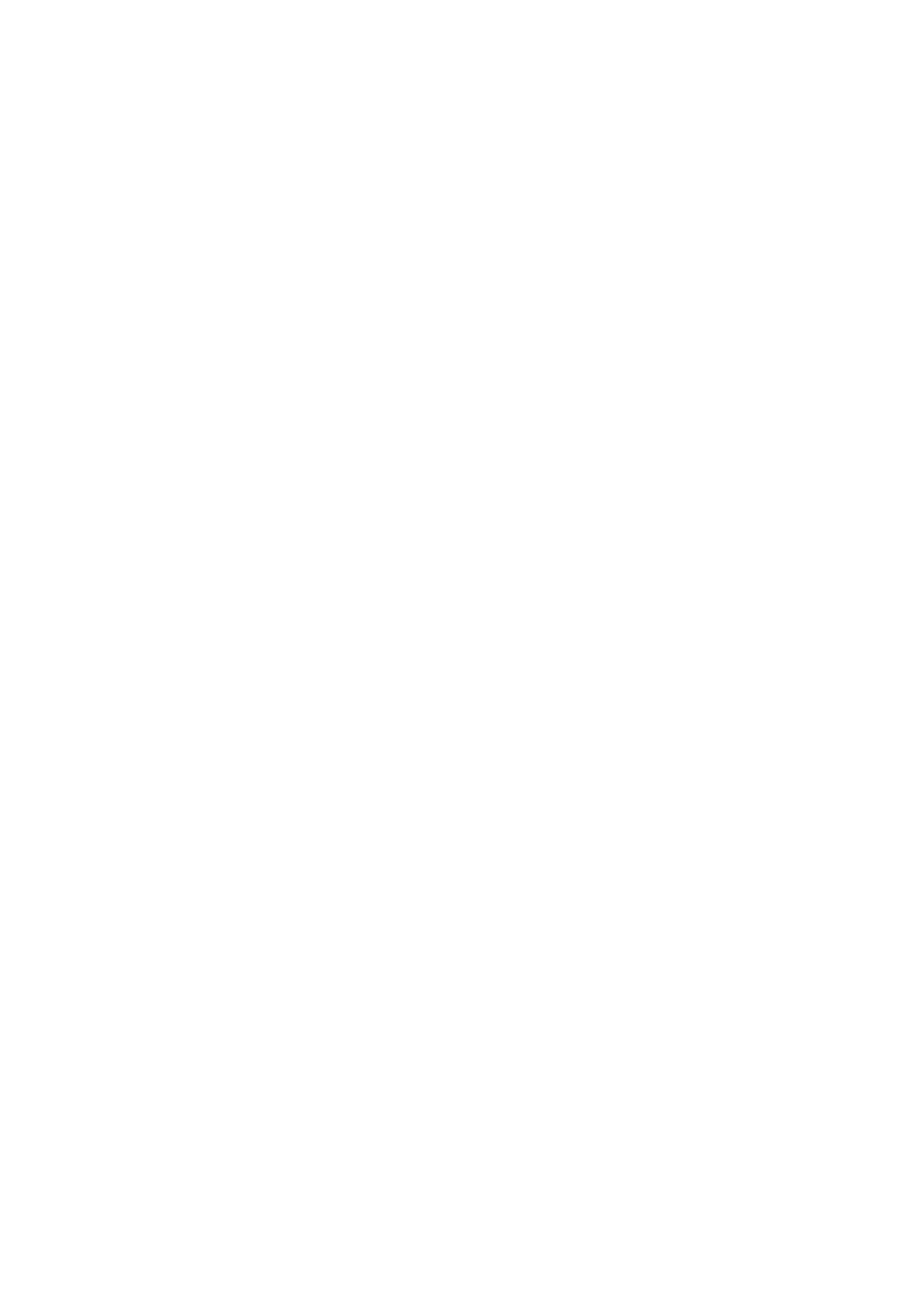
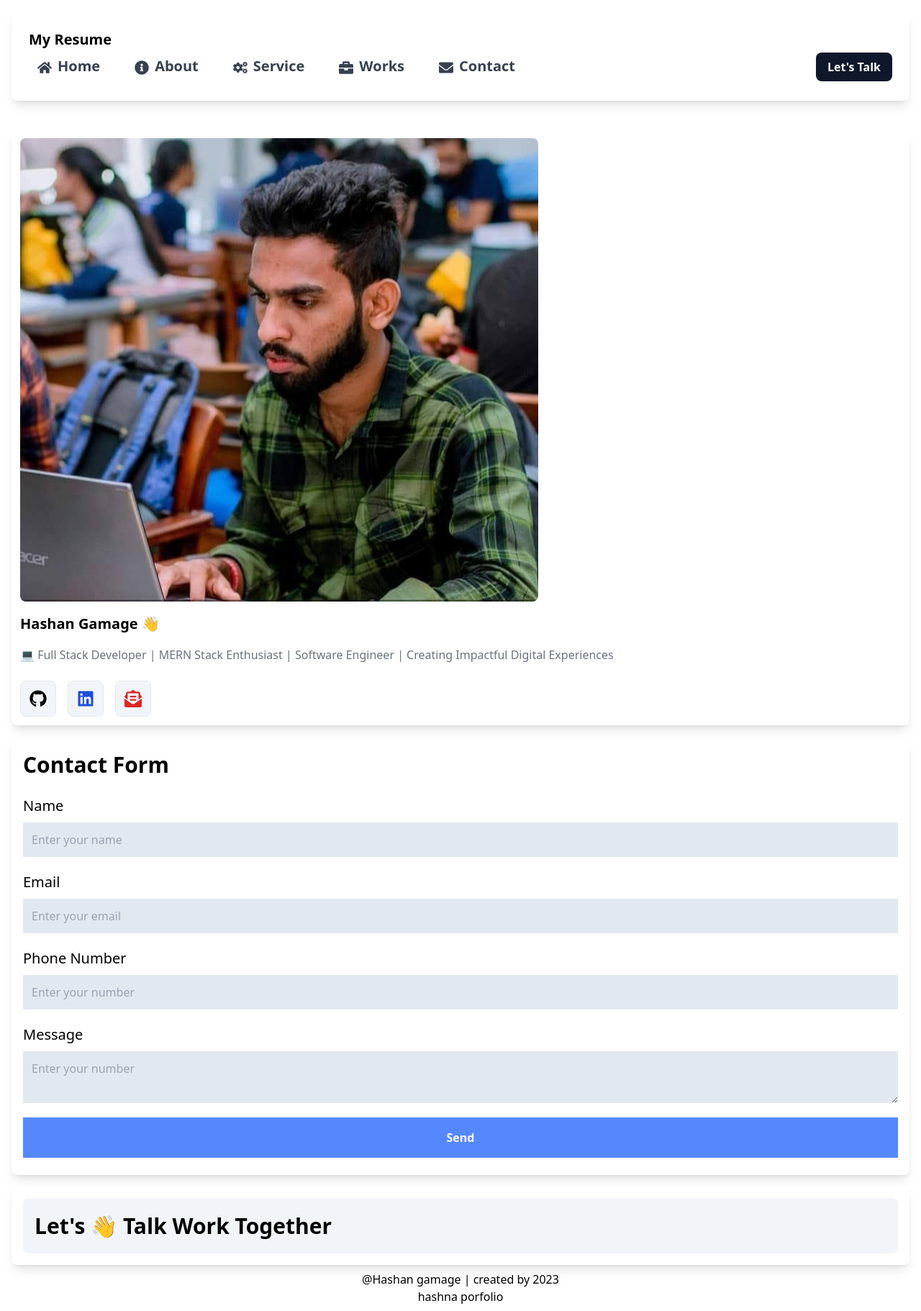
Before and after one commit to GThashan/Hashan_Portfolio, a React (Vite) app in the folder Hashan/: page /contact in a window 1280 px wide. Before the commit this address had no page. Shown: the whole page at 72% size. Before the commit the page ends 800 px from the top, so only its background shows below. Built offline with nearby package versions, Linux system fonts and the light colour scheme.

Commit message:
complete the project

```diff
--- a/Hashan/src/App.jsx
+++ b/Hashan/src/App.jsx
@@ -1,5 +1,9 @@
 import {BrowserRouter,Routes,Route} from 'react-router-dom'
 import Home from './pages/Home';
+import About from './pages/About';
+import Services from './pages/Services';
+import Works from './pages/Works';
+import Contact from './pages/Contact';
 
 function App() {
   return (
@@ -7,6 +11,10 @@ function App() {
       <BrowserRouter>
       <Routes>
         <Route path='/' element={<Home/>}></Route>
+        <Route path='/about' element={<About/>}/>
+        <Route path='/service' element={<Services/>}/>
+        <Route path='/work' element={<Works/>}/>
+        <Route path='/contact' element={<Contact/>}/>
       </Routes>
       </BrowserRouter>
     </div>
--- /dev/null
+++ b/Hashan/src/components/Details.jsx
@@ -0,0 +1,30 @@
+import React from "react";
+
+function Details() {
+  return (
+    <div className="bg-white mx-4 mt-4 p-4 shadow-lg rounded-lg">
+      <h1 className="font-bold text-[30px]">
+        Hi 👋 I am <span className="text-[#5588ff]">Hashan Gamage </span>
+      </h1>
+      <p>
+        I am a passionate Software Engineering student with a focus on both web
+        and app development. My expertise includes the MERN stack (MongoDB,
+        Express.js, React, Node.js), Next.js, HTML, CSS, JavaScript, and some
+        experience with PHP and Laravel. I also have a solid foundation in Java,
+        which plays a key role in my development work. In addition, I specialize
+        in app development using React Native and have a strong background in
+        UI/UX design, utilizing Figma to create visually appealing and
+        user-friendly interfaces. I am continually expanding my knowledge and
+        skills, aiming to build innovative and efficient software solutions
+      </p>
+      <div className="text-left">
+      <h1 className="font-bold text-[30px] my-4">
+        Education
+      </h1>
+      <p>BSc. Honours Degree in Software Engineering in University of Sabaragamuwa</p>
+      </div>
+    </div>
+  );
+}
+
+export default Details;
--- /dev/null
+++ b/Hashan/src/components/Form.jsx
@@ -0,0 +1,34 @@
+import React from 'react'
+
+function Form() {
+  return (
+    <div className='bg-white mx-4 mt-4 p-4 shadow-lg rounded-lg'>
+       <h1 className='font-bold text-[30px]'>Contact Form</h1>
+       <form action="">
+        <div className='flex flex-col w-full my-3'>
+        <label htmlFor="" className='text-[20px] my-2'>Name</label>
+        <input type="text" placeholder='Enter your name'  className='outline-none p-3 bg-slate-200'/>
+        </div>
+
+        <div className='flex flex-col w-full my-3'>
+        <label htmlFor="" className='text-[20px] my-2'>Email</label>
+        <input type="text" placeholder='Enter your email'  className='outline-none p-3 bg-slate-200'/>
+        </div>
+
+        <div className='flex flex-col w-full my-3'>
+        <label htmlFor="" className='text-[20px] my-2'>Phone Number</label>
+        <input type="text" placeholder='Enter your number'  className='outline-none p-3 bg-slate-200'/>
+        </div>
+
+        <div className='flex flex-col w-full my-3'>
+        <label htmlFor="" className='text-[20px] my-2'>Message</label>
+        <textarea  placeholder='Enter your number'  className='outline-none p-3 bg-slate-200'/>
+        </div>
+        <button className='bg-[#5588ff] p-4 my-2 w-full text-white font-bold hover:bg-slate-800'>Send</button>
+
+       </form>
+    </div>
+  )
+}
+
+export default Form
--- /dev/null
+++ b/Hashan/src/components/Info.jsx
@@ -0,0 +1,19 @@
+import React from 'react'
+
+function Info() {
+  return (
+    <div className='bg-white mx-4 mt-4 p-4 shadow-lg rounded-lg'>
+        <h1 className="font-bold text-[30px] my-4">
+        Personal Info
+      </h1>
+      <ul>
+        <li>Contact -(+94)767617650</li>
+        <li>Email - tharinduh20@gmail.com</li>
+        <li>Linkinde - linkind</li>
+
+      </ul>
+    </div>
+  )
+}
+
+export default Info
--- a/Hashan/src/components/Navbar.jsx
+++ b/Hashan/src/components/Navbar.jsx
@@ -1,11 +1,12 @@
 import React, { useState } from 'react';
 import { FaHome, FaInfoCircle, FaCogs, FaBriefcase, FaEnvelope } from 'react-icons/fa';
+import { Link } from 'react-router-dom';
 
 function Navbar() {
  const [isOpen, setIsOpen] = useState(false);
 
  return (
-   <nav className="flex items-center justify-between flex-wrap p-6 bg-white shadow-lg mx-4 mt-4 rounded-lg fixed w-full top-0">
+   <nav className="flex items-center justify-between flex-wrap p-6 bg-white shadow-lg mx-4 mt-4 rounded-lg ">
      <div className="flex items-center flex-shrink-0  mr-6 lg:mr-72">
       <h1 className='font-bold text-[20px]'>My Resume</h1>
      </div>
@@ -35,26 +36,43 @@ function Navbar() {
      >
        <div className="text-sm lg:flex-grow">
 
-       <p className='block mt-4 lg:inline-block lg:mt-0 text-gray-700 text-[20px] mr-6 font-bold cursor-pointer hover:bg-[#eaf2f8] p-3 rounded-lg '>
+      <Link to="/">
+      <p className='block mt-4 lg:inline-block lg:mt-0 text-gray-700 text-[20px] mr-6 font-bold cursor-pointer hover:bg-[#eaf2f8] p-3 rounded-lg '>
             <FaHome className="inline-block mr-2" />
             Home
           </p>
-          <p className='block mt-4 lg:inline-block lg:mt-0 text-gray-700 text-[20px] mr-6 font-bold cursor-pointer hover:bg-[#eaf2f8] p-3 rounded-lg'>
+        </Link>
+        <Link to="/about">
+        <p className='block mt-4 lg:inline-block lg:mt-0 text-gray-700 text-[20px] mr-6 font-bold cursor-pointer hover:bg-[#eaf2f8] p-3 rounded-lg'>
             <FaInfoCircle className="inline-block mr-2" />
             About
           </p>
-          <p className='block mt-4 lg:inline-block lg:mt-0 text-gray-700 text-[20px] mr-6 font-bold cursor-pointer hover:bg-[#eaf2f8] p-3 rounded-lg'>
+
+        </Link>
+        <Link to="service">
+        <p className='block mt-4 lg:inline-block lg:mt-0 text-gray-700 text-[20px] mr-6 font-bold cursor-pointer hover:bg-[#eaf2f8] p-3 rounded-lg'>
             <FaCogs className="inline-block mr-2" />
             Service
           </p>
+
+        </Link>
+
+          <Link to="work">
           <p className='block mt-4 lg:inline-block lg:mt-0 text-gray-700 text-[20px] mr-6 font-bold cursor-pointer hover:bg-[#eaf2f8] p-3 rounded-lg'>
             <FaBriefcase className="inline-block mr-2" />
             Works
           </p>
-          <p className='block mt-4 lg:inline-block lg:mt-0 text-gray-700 text-[20px] mr-6 font-bold cursor-pointer hover:bg-[#eaf2f8] p-3 rounded-lg'>
+
+          </Link>
+
+         <Link to="contact">
+         <p className='block mt-4 lg:inline-block lg:mt-0 text-gray-700 text-[20px] mr-6 font-bold cursor-pointer hover:bg-[#eaf2f8] p-3 rounded-lg'>
             <FaEnvelope className="inline-block mr-2" />
             Contact
           </p>
+
+         </Link>
+
 
        </div>
        <div>
--- /dev/null
+++ b/Hashan/src/pages/About.jsx
@@ -0,0 +1,24 @@
+import React from 'react'
+import Navbar from '../components/Navbar'
+import Profiile from '../components/Profiile'
+import Footer from '../components/Footer'
+import Details from '../components/Details'
+import Info from '../components/Info'
+import Talk from '../components/Talk'
+
+function About() {
+  return (
+    <div>
+        <Navbar/>
+        <Profiile/>
+        <Details/>
+        <Info/>
+
+        <Talk/>
+        <Footer/>
+
+    </div>
+  )
+}
+
+export default About
--- /dev/null
+++ b/Hashan/src/pages/Contact.jsx
@@ -0,0 +1,23 @@
+import React from 'react'
+import Navbar from '../components/Navbar'
+import Profiile from '../components/Profiile'
+import Talk from '../components/Talk'
+import Footer from '../components/Footer'
+import Form from '../components/Form'
+
+function Contact() {
+  return (
+    <div>
+        <Navbar/>
+        <Profiile/>
+        <Form/>
+        <Talk/>
+        <Footer/>
+
+
+
+    </div>
+  )
+}
+
+export default Contact
--- /dev/null
+++ b/Hashan/src/pages/Services.jsx
@@ -0,0 +1,23 @@
+import React from 'react'
+import Navbar from '../components/Navbar'
+import Profiile from '../components/Profiile'
+import Talk from '../components/Talk'
+import Footer from '../components/Footer'
+import Service from '../components/Service'
+import Skill from '../components/Skill'
+
+function Services() {
+  return (
+    <div>
+        <Navbar/>
+        <Profiile/>
+        <Service/>
+        <Skill/>
+        <Talk/>
+        <Footer/>
+
+    </div>
+  )
+}
+
+export default Services
--- /dev/null
+++ b/Hashan/src/pages/Works.jsx
@@ -0,0 +1,21 @@
+import React from 'react'
+import Navbar from '../components/Navbar'
+import Profiile from '../components/Profiile'
+import Talk from '../components/Talk'
+import Footer from '../components/Footer'
+import Project from '../components/Project'
+
+function Works() {
+  return (
+    <div>
+        <Navbar/>
+        <Profiile/>
+        <Project/>
+        <Talk/>
+     <Footer/>
+
+    </div>
+  )
+}
+
+export default Works
```
